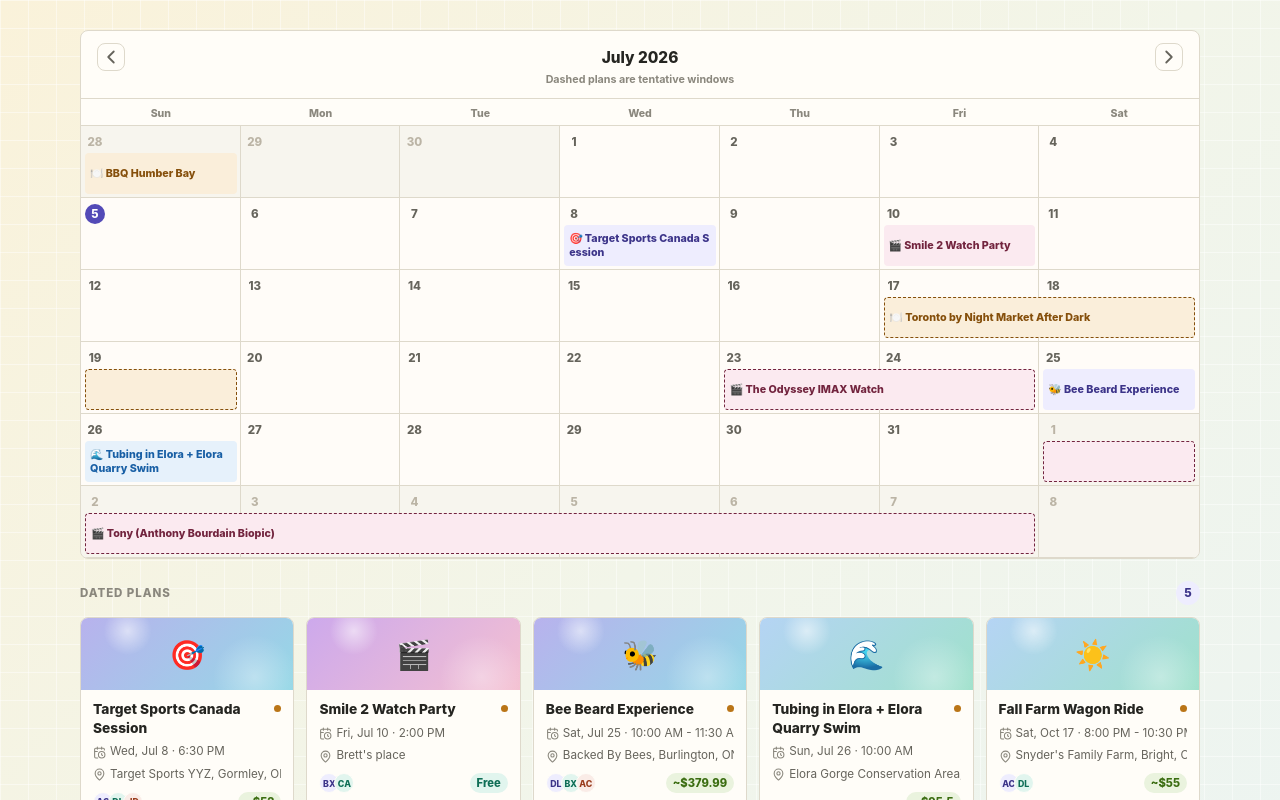
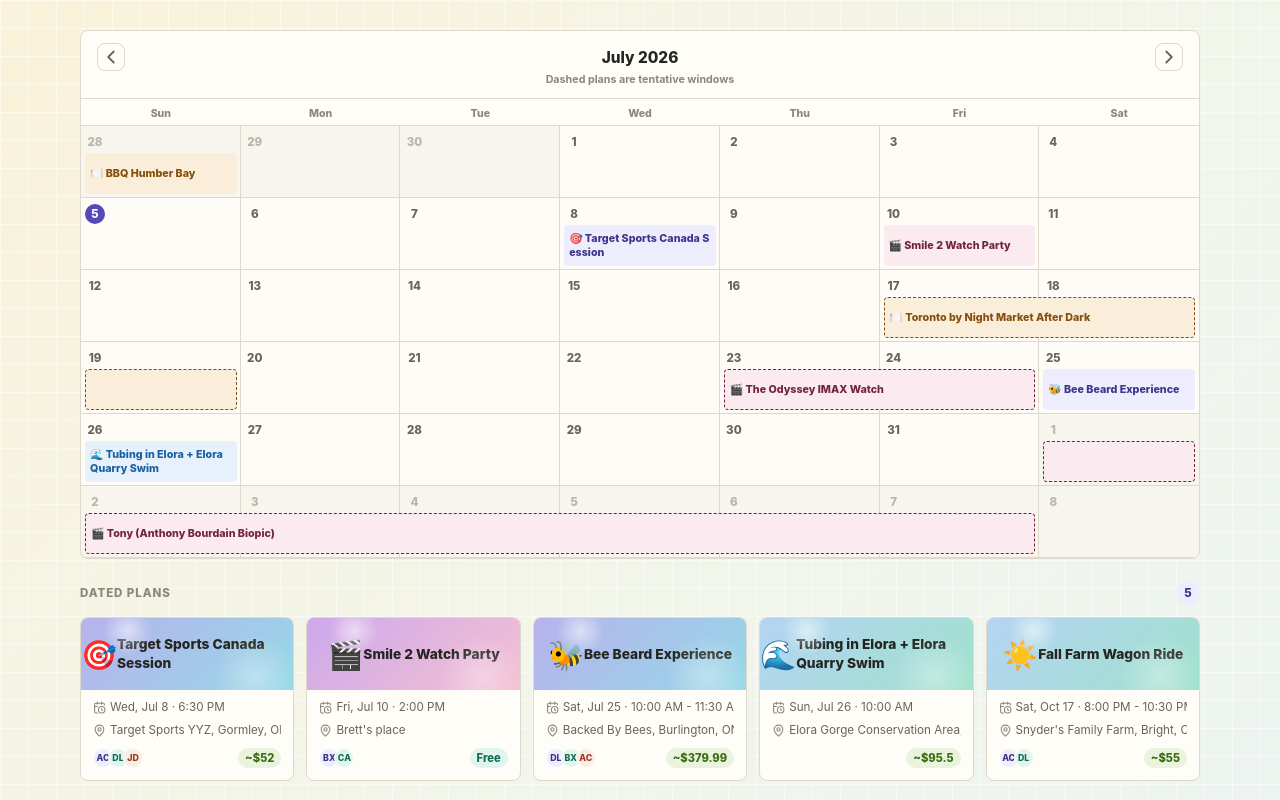
Before and after one commit to loncardom/calentar, a React (Vite) app: page / in a window 1280 px wide. Shown: the top 800 px of the page. Built offline with nearby package versions, Linux system fonts and the light colour scheme.

Commit message:
Combine dated card title with hero

```diff
--- a/src/components/EventCard.tsx
+++ b/src/components/EventCard.tsx
@@ -62,16 +62,12 @@ export function EventCard({ event, onSelect, compact = false }: EventCardProps)
       onClick={() => onSelect(event)}
       onKeyDown={handleKeyDown}
     >
-      <div className="card-banner" aria-hidden="true">
-        {event.image ? <img src={event.image} alt="" /> : getEventEmoji(event)}
+      <div className="card-banner">
+        {event.image ? <img src={event.image} alt="" /> : <span aria-hidden="true">{getEventEmoji(event)}</span>}
+        <h3>{event.title}</h3>
       </div>
 
       <div className="event-card-body">
-        <div className="card-top">
-          <h3>{event.title}</h3>
-          <span className={`status-dot ${event.status}`} aria-label={event.status} />
-        </div>
-
         <p className="card-date">
           <CalendarClock aria-hidden="true" size={13} />
           {getEventDateLabel(event)}
```
